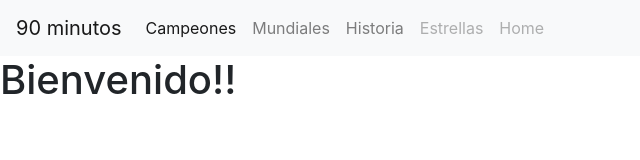
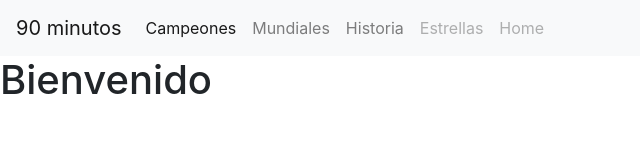
Before and after one commit to kelk03/cs50w-project0, a plain HTML site: page index.html in a window 1280 px wide. Shown: the full height of the page, 0-640 px from the left. Drawn offline with nearby package versions, Linux system fonts and the light colour scheme.

Commit message:
trabajando con git

```diff
--- a/index.html
+++ b/index.html
@@ -33,6 +33,6 @@
           </ul>
         </div>
       </nav>
-    <h1> Bienvenido!! <h1/>
+    <h1> Bienvenido <h1/>
 </body>
 </html>
```
